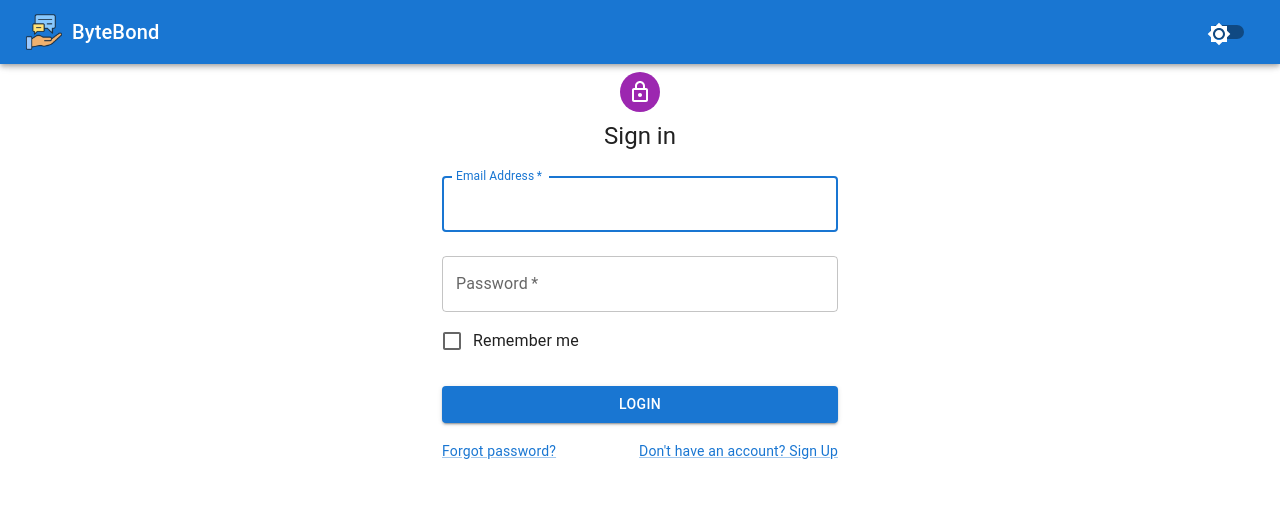
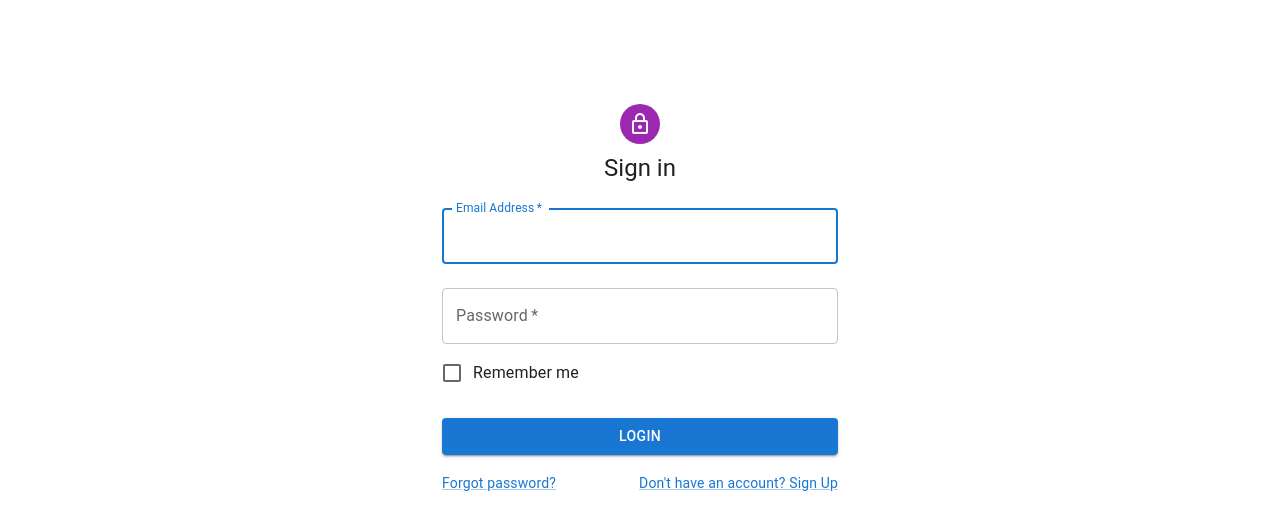
Before and after one commit to shivanshsin0203/ByteBond_Frontend, a React (Create React App) app: page /login/1 in a window 1280 px wide. Shown: the top 530 px of the page. Built offline with nearby package versions, Linux system fonts and the light colour scheme.

Commit message:
Connected backend for login

```diff
--- a/src/login.js
+++ b/src/login.js
@@ -1,8 +1,9 @@
 import * as React from 'react';
 import Avatar from '@mui/material/Avatar';
 import AppBar from '@mui/material/AppBar';
-import CodeIcon from '@mui/icons-material/Code';
+import axios from 'axios';
 import Toolbar from '@mui/material/Toolbar';
+import {  useNavigate } from "react-router-dom";
 import Button from '@mui/material/Button';
 import CssBaseline from '@mui/material/CssBaseline';
 import TextField from '@mui/material/TextField';
@@ -19,23 +20,48 @@ import { useParams } from 'react-router-dom';
 import Switch from '@mui/material/Switch';
 import Brightness4Icon from '@mui/icons-material/Brightness4';
 import Brightness7Icon from '@mui/icons-material/Brightness7';
+import Snackbar from '@mui/material/Snackbar';
+import MuiAlert from '@mui/material/Alert';
 
 function SignIn() {
   const [darkMode, setDarkMode] = React.useState(false);
+  const [openSuccess, setOpenSuccess] = React.useState(false);
+  const [openError, setOpenError] = React.useState(false);
+    const navigate = useNavigate();
   const { mode } = useParams();
 
   React.useEffect(() => {
-
     setDarkMode(mode === 'true');
   }, [mode]);
 
-  const handleSubmit = (event) => {
+  const handleClose = (event, reason) => {
+    if (reason === 'clickaway') {
+      return;
+    }
+    setOpenSuccess(false);
+    setOpenError(false);
+  };
+
+  const handleSubmit = async (event) => {
     event.preventDefault();
     const data = new FormData(event.currentTarget);
-    console.log({
-      email: data.get('email'),
-      password: data.get('password'),
-    });
+    const check = { email: data.get('email'), password: data.get('password') };
+    const apiurl = "http://localhost:3005/api/v1/login";
+
+    try {
+      const result = await axios.post(apiurl, check);
+      console.log(result.data.data);
+
+      if(result.data.data!=null){
+      setOpenSuccess(true);
+      const userId = result.data.data;
+      setTimeout(() => {navigate(`/${userId}}`)}, 2000);
+      }
+      else{setOpenError(true);}
+
+    } catch (error) {
+      console.error('Error:', error);
+ }
   };
 
   const toggleDarkMode = () => {
@@ -60,27 +86,41 @@ function SignIn() {
             alignItems: 'center',
           }}
         >
-          <AppBar position="fixed" sx={{ width: '100%' }}>
-            <Toolbar>
-            <img
-                src="/logo2.png"
-                alt="Logo"
-                style={{ width: 40, height: 40, marginRight: 8 }}
-              />
-              <Typography variant="h6" color="inherit" noWrap>
-                ByteBond
-              </Typography>
-              <Box sx={{ flexGrow: 1 }} />
-              <Switch
-                color="default"
-                checked={darkMode}
-                onChange={toggleDarkMode}
-                icon={<Brightness7Icon />}
-                checkedIcon={<Brightness4Icon />}
-              />
-            </Toolbar>
-          </AppBar>
-          <Avatar sx={{ m: 1, bgcolor: 'secondary.main' }}>
+          <Snackbar
+            open={openSuccess}
+            autoHideDuration={100}
+            onClose={handleClose}
+          >
+            <MuiAlert
+              elevation={6}
+              variant="filled"
+              onClose={handleClose}
+              severity="success"
+              sx={{ width: '100%' }}
+            >
+              Login Successful!
+            </MuiAlert>
+          </Snackbar>
+
+          <Snackbar
+            open={openError}
+            autoHideDuration={6000}
+            onClose={handleClose}
+          >
+            <MuiAlert
+              elevation={6}
+              variant="filled"
+              onClose={handleClose}
+              severity="error"
+              sx={{ width: '100%' }}
+            >
+              Login Failed. Please check your credentials.
+            </MuiAlert>
+          </Snackbar>
+
+
+
+          <Avatar sx={{ m: 1, bgcolor: 'secondary.main' }} style={{ marginTop: 40 }}>
             <LockOutlinedIcon />
           </Avatar>
           <Typography component="h1" variant="h5">
```
